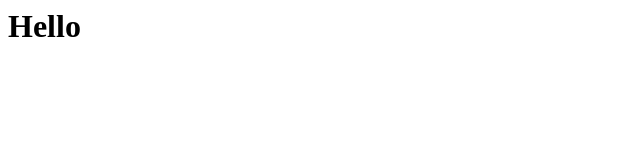
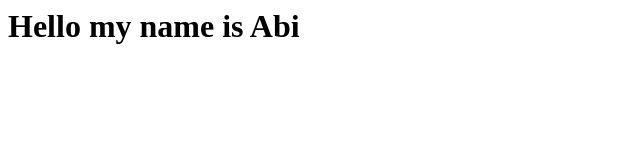
Before and after one commit to abimendoza/abimendoza.github.io, a plain HTML site: page index.html in a window 1280 px wide. Shown: the whole page, without its empty margins (0-640 px from the left). Drawn offline with Linux system fonts and the light colour scheme.

Commit message:
Update index.html

```diff
--- a/index.html
+++ b/index.html
@@ -1 +1 @@
-<h1>Hello</h1>
+<h1>Hello my name is Abi</h1>
```
